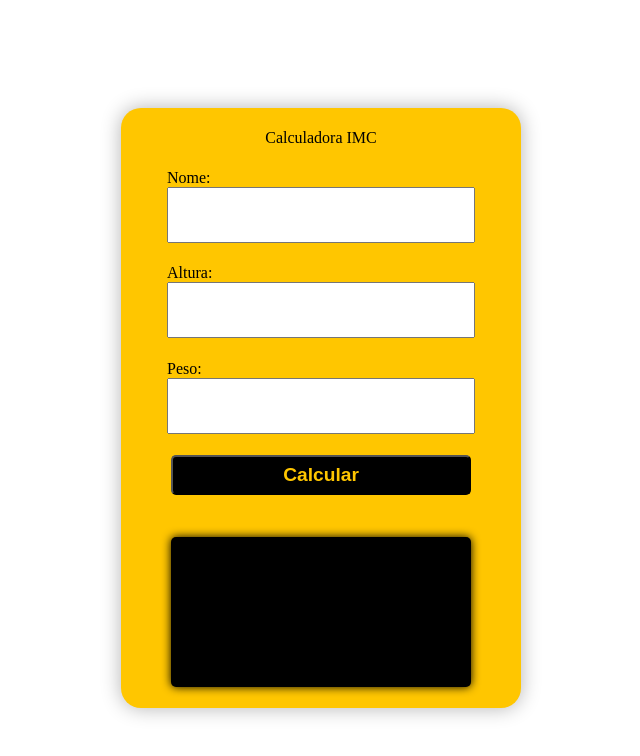
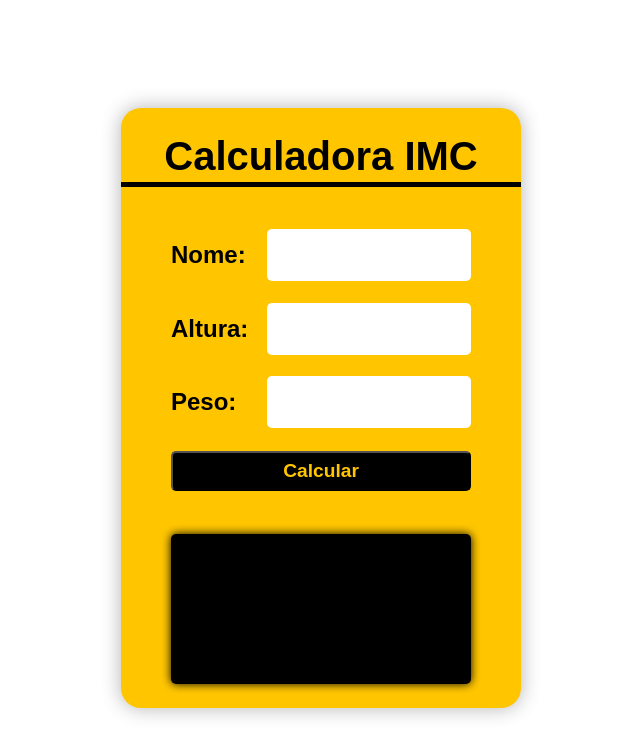
Before and after one commit to geserAllan/Calculadora-De-Imc, a plain HTML site: page index.html in a window 1280 px wide. Shown: the whole page, without its empty margins (327-967 px from the left). Drawn offline with Linux system fonts and the light colour scheme.

Commit message:
Update style.css

```diff
--- a/style.css
+++ b/style.css
@@ -17,21 +17,35 @@ main {
     border-radius: 20px;
     box-shadow: 0 0 20px rgba(0, 0, 0, 0.303);
 }
-title {
+.title {
+    display: flex;
+    justify-content: center;
+    align-items: center;
+    width: 100%;
+    height: 50px;
+    font: bold 2.5rem sans-serif;
+    border-bottom: solid 5px black;
+    margin-bottom: 20px;
+
+}
+.input {
     display: flex;
     width: 300px;
     height: 50px;
     justify-content: space-between;
     align-items: center;
+
 }
-input {
-    display: flex;
-    width: 300px;
+.input input {
+    width: 200px;
     height: 50px;
-    justify-content: space-between;
-    align-items: center;
+    border-radius: 5px;
+    border: none;
+    outline: 0;
+    font: bold 1.5rem sans-serif;
+    text-align: center;
 }
-input label {
+.input label {
     font: bold 1.5rem sans-serif;
 }
 button {
```
